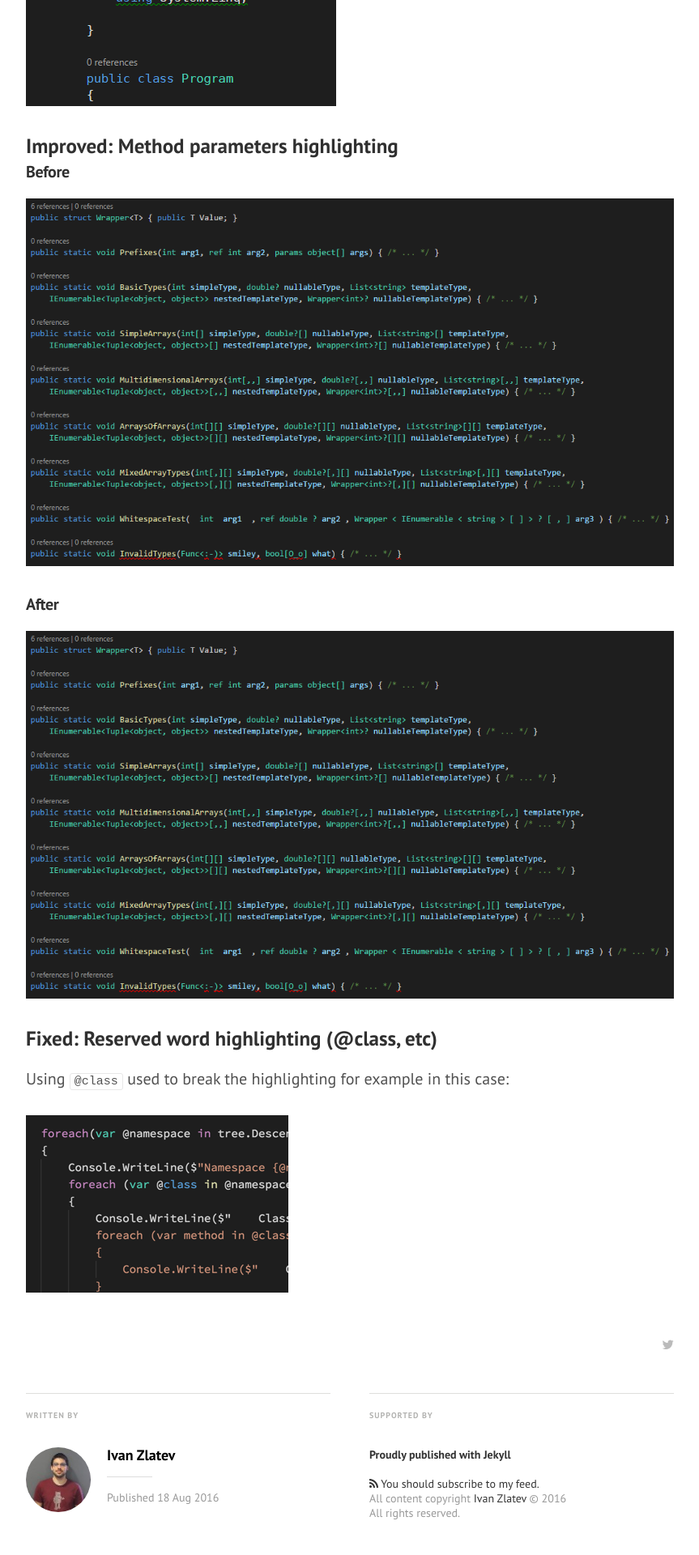
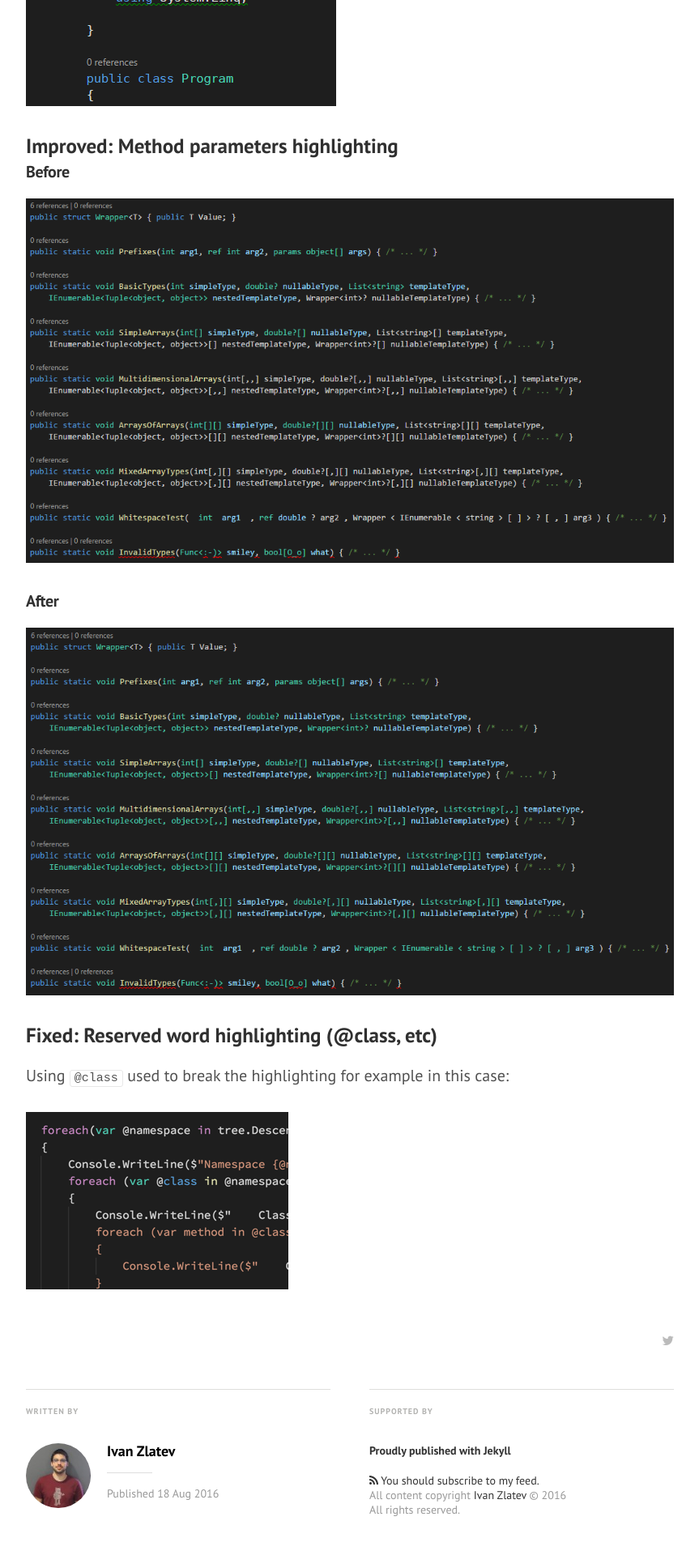
Before and after one commit to ivanz/ivanz.github.io, a Jekyll site: the page built from _posts/2016-08-18-visual-studio-code-csharp-improvements.md, in a window 1280 px wide. Shown: the part 3208-5128 px from the top of the page at 81% size, without its empty margins (208-1071 px from the left). Built offline with Jekyll 4.4.1, drawn with Linux system fonts in a browser that asks for light colours; nearby versions of some CDN libraries; some web fonts are replaced; comment, search, counter and statistics services are not loaded.

Commit message:
fixed bad link (another one...)

```diff
--- a/_posts/2016-08-18-visual-studio-code-csharp-improvements.md
+++ b/_posts/2016-08-18-visual-studio-code-csharp-improvements.md
@@ -48,7 +48,7 @@ Note how the last declaration used to break the highlighting:
 
 ### Before
 
-![](/content/2016-08-18-visual-studio-code-csharp-improvements/arg-after.png)
+![](/content/2016-08-18-visual-studio-code-csharp-improvements/arg-before.png)
 
 ### After
 
```
